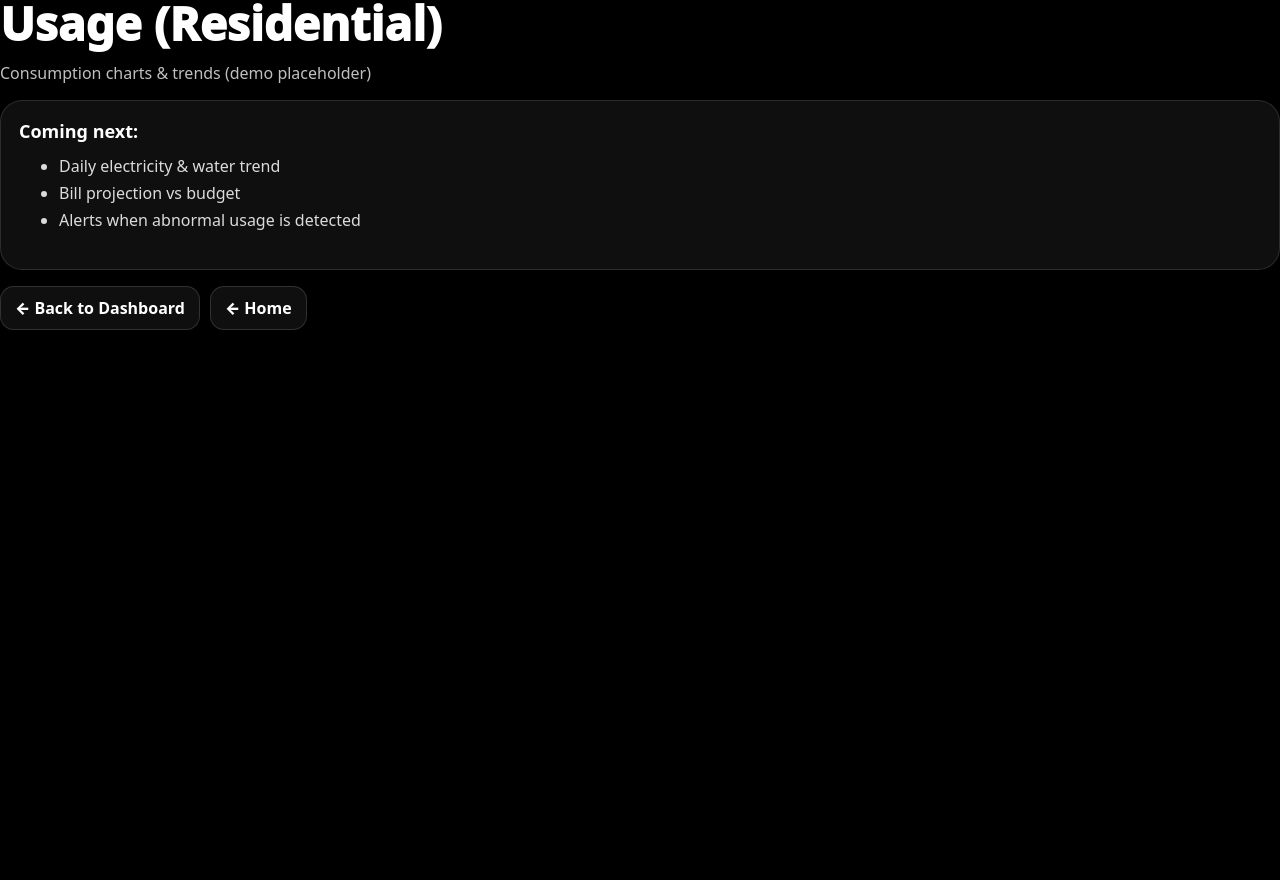
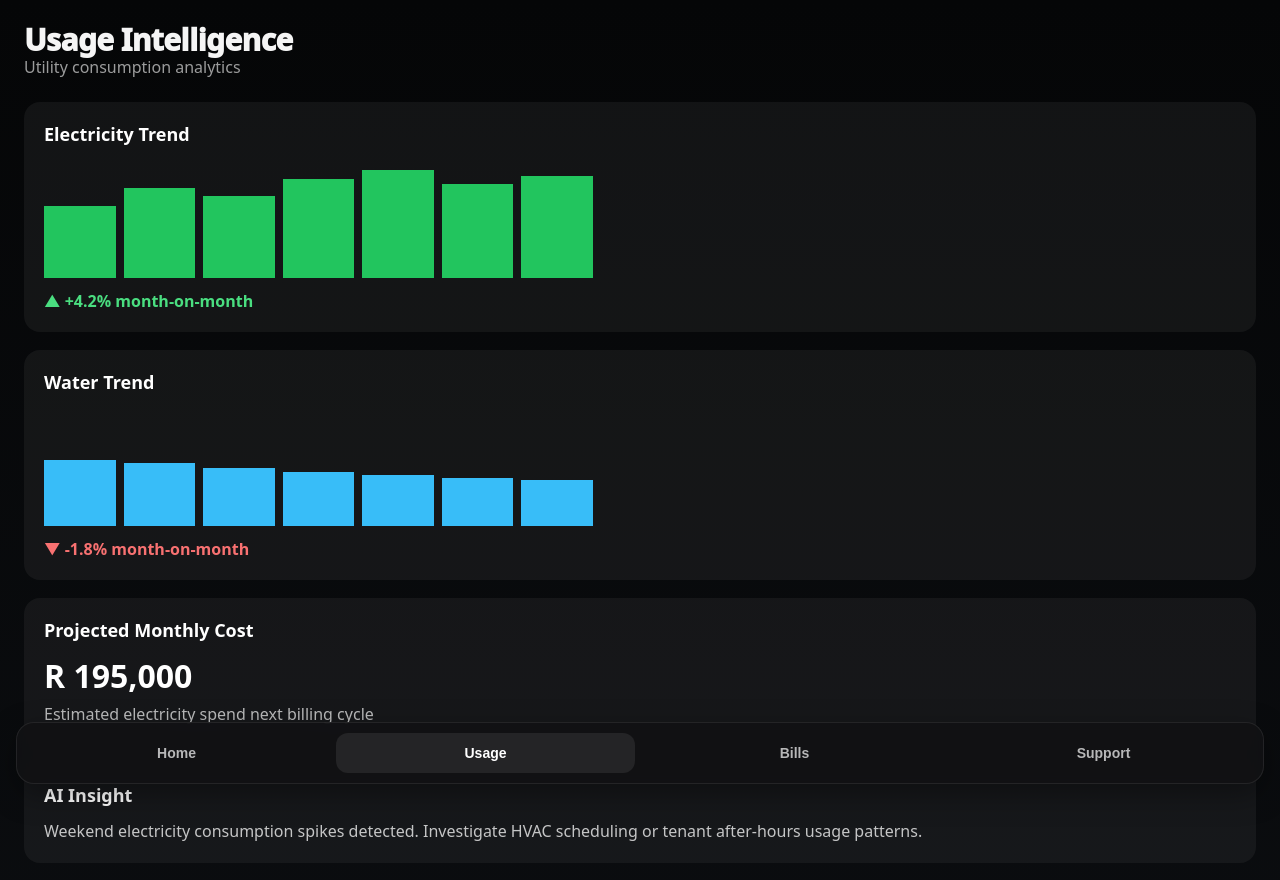
Before and after one commit to Nols007/pec-intelligence-v1-local, a React (Vite) app in the folder client/: page /usage in a window 1280 px wide. Shown: the top 880 px of the page. Before the commit the page ends 800 px from the top, so only its background shows below. Built offline with nearby package versions, Linux system fonts and the light colour scheme; a web font is replaced by a local one.

Commit message:
Add usage analytics screen

```diff
--- a/client/src/pages/usage.tsx
+++ b/client/src/pages/usage.tsx
@@ -1,53 +1,165 @@
-import React from "react";
-import { Link } from "react-router-dom";
-import { usePecView } from "../state/pecView";
+import { useNavigate } from "react-router-dom";
 
 export default function Usage() {
-  const { view } = usePecView();
+  const navigate = useNavigate();
 
   return (
-    <div style={{ display: "grid", gap: 16 }}>
-      <div style={{ fontSize: 46, fontWeight: 950, lineHeight: 1 }}>
-        Usage ({view === "residential" ? "Residential" : "Portfolio"})
-      </div>
-      <div style={{ opacity: 0.75 }}>
-        Consumption charts & trends (demo placeholder)
+    <div
+      style={{
+        minHeight: "100vh",
+        background: "linear-gradient(180deg,#050607,#0b0d10)",
+        color: "#fff",
+        padding: "24px 24px 120px 24px",
+        fontFamily: "system-ui,-apple-system,sans-serif",
+      }}
+    >
+      {/* Header */}
+      <div style={{ marginBottom: "24px" }}>
+        <h1 style={{ margin: 0, fontSize: "30px" }}>Usage Intelligence</h1>
+        <div style={{ opacity: 0.6 }}>Utility consumption analytics</div>
       </div>
 
+      {/* Electricity Trend */}
+      <div style={card}>
+        <div style={cardTitle}>Electricity Trend</div>
+
+        <div style={graph}>
+          <div style={{ height: "60%", background: "#22c55e", width: "6%" }} />
+          <div style={{ height: "75%", background: "#22c55e", width: "6%" }} />
+          <div style={{ height: "68%", background: "#22c55e", width: "6%" }} />
+          <div style={{ height: "82%", background: "#22c55e", width: "6%" }} />
+          <div style={{ height: "90%", background: "#22c55e", width: "6%" }} />
+          <div style={{ height: "78%", background: "#22c55e", width: "6%" }} />
+          <div style={{ height: "85%", background: "#22c55e", width: "6%" }} />
+        </div>
+
+        <div style={trendUp}>▲ +4.2% month-on-month</div>
+      </div>
+
+      {/* Water Trend */}
+      <div style={card}>
+        <div style={cardTitle}>Water Trend</div>
+
+        <div style={graph}>
+          <div style={{ height: "55%", background: "#38bdf8", width: "6%" }} />
+          <div style={{ height: "52%", background: "#38bdf8", width: "6%" }} />
+          <div style={{ height: "48%", background: "#38bdf8", width: "6%" }} />
+          <div style={{ height: "45%", background: "#38bdf8", width: "6%" }} />
+          <div style={{ height: "42%", background: "#38bdf8", width: "6%" }} />
+          <div style={{ height: "40%", background: "#38bdf8", width: "6%" }} />
+          <div style={{ height: "38%", background: "#38bdf8", width: "6%" }} />
+        </div>
+
+        <div style={trendDown}>▼ -1.8% month-on-month</div>
+      </div>
+
+      {/* Cost Projection */}
+      <div style={card}>
+        <div style={cardTitle}>Projected Monthly Cost</div>
+
+        <div style={bigValue}>R 195,000</div>
+
+        <div style={{ opacity: 0.7 }}>
+          Estimated electricity spend next billing cycle
+        </div>
+      </div>
+
+      {/* AI Insight */}
+      <div style={card}>
+        <div style={cardTitle}>AI Insight</div>
+
+        <div style={{ opacity: 0.75, lineHeight: 1.5 }}>
+          Weekend electricity consumption spikes detected. Investigate HVAC
+          scheduling or tenant after-hours usage patterns.
+        </div>
+      </div>
+
+      {/* Bottom Nav */}
       <div
-        className="card"
         style={{
-          padding: 18,
-          borderRadius: 22,
-          border: "1px solid rgba(255,255,255,0.12)",
-          background: "rgba(255,255,255,0.06)",
+          position: "fixed",
+          left: 16,
+          right: 16,
+          bottom: 16,
+          display: "grid",
+          gridTemplateColumns: "repeat(4,1fr)",
+          gap: "10px",
+          padding: "10px",
+          borderRadius: "18px",
+          background: "rgba(18,18,20,0.92)",
+          backdropFilter: "blur(12px)",
+          border: "1px solid rgba(255,255,255,0.08)",
+          boxShadow: "0 10px 30px rgba(0,0,0,0.35)",
         }}
       >
-        <div style={{ fontWeight: 900, fontSize: 18 }}>Coming next:</div>
-        <ul style={{ marginTop: 10, opacity: 0.85, lineHeight: 1.7 }}>
-          <li>Daily electricity & water trend</li>
-          <li>Bill projection vs budget</li>
-          <li>Alerts when abnormal usage is detected</li>
-        </ul>
-      </div>
+        <button style={navButton} onClick={() => navigate("/home")}>
+          Home
+        </button>
 
-      <div style={{ display: "flex", gap: 10, flexWrap: "wrap" }}>
-        <Link to="/dashboard" style={linkStyle}>← Back to Dashboard</Link>
-        <Link to="/" style={linkStyle}>← Home</Link>
+        <button style={navButtonActive}>Usage</button>
+
+        <button style={navButton} onClick={() => navigate("/bills")}>
+          Bills
+        </button>
+
+        <button style={navButton} onClick={() => navigate("/support")}>
+          Support
+        </button>
       </div>
     </div>
   );
 }
 
-const linkStyle: React.CSSProperties = {
-  display: "inline-flex",
-  alignItems: "center",
-  justifyContent: "center",
-  padding: "10px 14px",
-  borderRadius: 14,
-  border: "1px solid rgba(255,255,255,0.14)",
-  background: "rgba(255,255,255,0.06)",
-  color: "white",
-  textDecoration: "none",
-  fontWeight: 900,
+const card = {
+  background: "rgba(255,255,255,0.05)",
+  borderRadius: "16px",
+  padding: "20px",
+  marginBottom: "18px",
 };
+
+const cardTitle = {
+  fontSize: "18px",
+  fontWeight: 700,
+  marginBottom: "12px",
+};
+
+const graph = {
+  display: "flex",
+  alignItems: "flex-end",
+  gap: "8px",
+  height: "120px",
+  marginBottom: "12px",
+};
+
+const bigValue = {
+  fontSize: "32px",
+  fontWeight: 800,
+  marginBottom: "6px",
+};
+
+const trendUp = {
+  color: "#4ade80",
+  fontWeight: 600,
+};
+
+const trendDown = {
+  color: "#f87171",
+  fontWeight: 600,
+};
+
+const navButton = {
+  background: "transparent",
+  color: "rgba(255,255,255,0.7)",
+  border: "none",
+  borderRadius: "12px",
+  padding: "12px 8px",
+  fontSize: "14px",
+  fontWeight: 700,
+  cursor: "pointer",
+};
+
+const navButtonActive = {
+  ...navButton,
+  background: "rgba(255,255,255,0.08)",
+  color: "#fff",
+};
```
